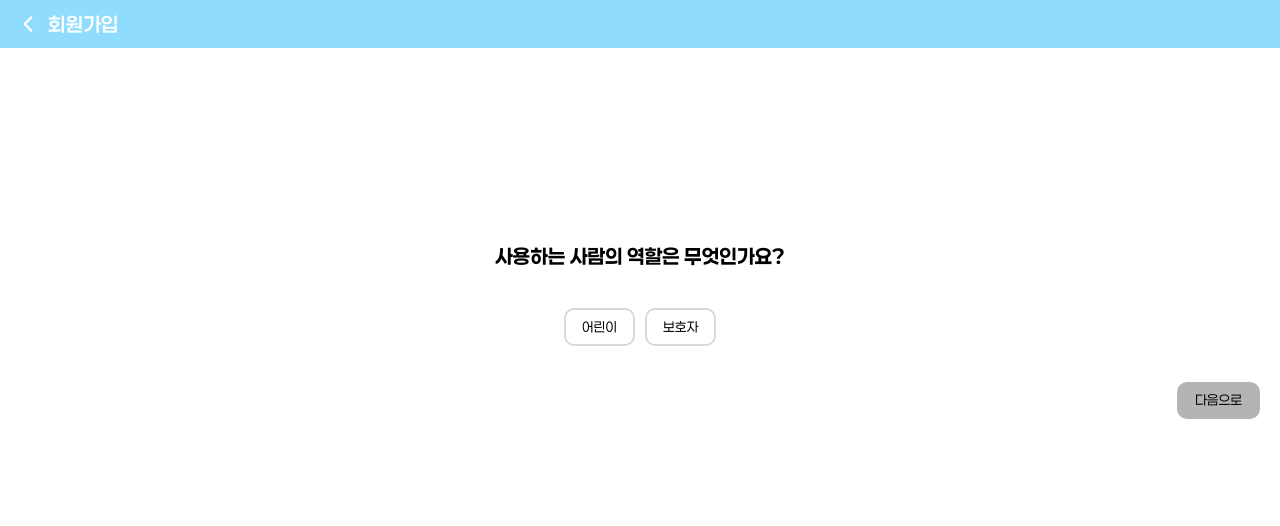
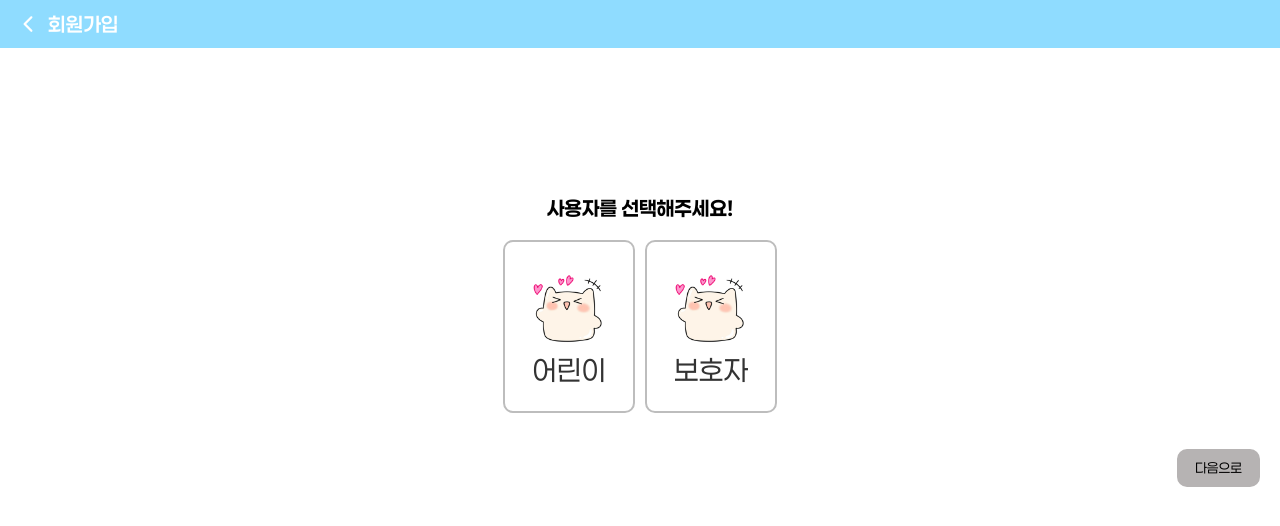
Before and after one commit to fefe1231/mongddang, a React (Vite) app in the folder frontend/: page /signup in a window 1280 px wide. Shown: the top 526 px of the page. Built offline with nearby package versions, Linux system fonts and the light colour scheme.

Commit message:
🐛 Fix/(#53, S11P31D207-212): 회원가입 UI 수정

```diff
--- a/frontend/src/pages/Signup/RoleSelector/index.tsx
+++ b/frontend/src/pages/Signup/RoleSelector/index.tsx
@@ -7,8 +7,10 @@ import {
   nextbtnCss,
   buttonGroupCss,
   mainContentCss,
+  btnCss,
 } from './styles';
-
+import { IconTypo } from '@/shared/ui/IconTypo';
+import { Icon } from '@/shared/ui/Icon';
 
 interface UserDataFormProps {
   onSubmit: () => void;
@@ -16,29 +18,34 @@ interface UserDataFormProps {
 
 export const RoleSelector = ({ onSubmit }: UserDataFormProps) => {
   const [role, setRole] = useState<'S' | 'P' | undefined>(undefined);
+
+  const ChildrenHander = () => {
+    setRole('S');
+  };
+
   return (
     <div css={mainContentCss}>
       <div css={containerCss}>
         <Typography color="dark" size="1.25" weight={700}>
-          사용하는 사람의 역할은 무엇인가요?
+          사용자를 선택해주세요!
         </Typography>
         <div css={buttonGroupCss}>
-          <Button
-            color={'light'}
-            fontSize="1"
-            variant={role === 'S' ? 'contained' : 'outlined'}
-            handler={() => setRole('S')}
-          >
-            어린이
-          </Button>
-          <Button
-            color={'light'}
-            fontSize="1"
-            variant={role === 'P' ? 'contained' : 'outlined'}
-            handler={() => setRole('P')}
-          >
-            보호자
-          </Button>
+          <div css={btnCss(role, 'S')} onClick={() => setRole('S')}>
+            <IconTypo
+              fontSize="1.75"
+              icon="/img/%EB%A7%90%EB%9E%911.png"
+              menu="어린이"
+              size={5}
+            />
+          </div>
+          <div css={btnCss(role, 'P')} onClick={() => setRole('P')}>
+            <IconTypo
+              fontSize="1.75"
+              icon="/img/%EB%A7%90%EB%9E%911.png"
+              menu="보호자"
+              size={5}
+            />
+          </div>
         </div>
       </div>
       <div css={nextbtnCss}>
@@ -47,7 +54,7 @@ export const RoleSelector = ({ onSubmit }: UserDataFormProps) => {
           color={'light'}
           fontSize="1"
           variant={'contained'}
-          handler={()=>onSubmit()}
+          handler={() => onSubmit()}
         >
           다음으로
         </Button>
--- a/frontend/src/pages/Signup/RoleSelector/styles.ts
+++ b/frontend/src/pages/Signup/RoleSelector/styles.ts
@@ -1,3 +1,5 @@
+import ColorStyle from '@/shared/ui/styles/colorStyles';
+import { Colors } from '@/shared/ui/styles/globalStyles';
 import { css } from '@emotion/react';
 
 export const mainContentCss = css`
@@ -11,15 +13,15 @@ export const containerCss = css`
   flex-direction: column;
   justify-content: center;
   align-items: center;
-  gap: 20px;
+  gap: 10px;
   padding: 20px;
-  margin: 11rem 0 1rem;
+  margin: 8rem 0 1rem;
 `;
 
 export const buttonGroupCss = css`
   display: flex;
   gap: 10px;
-  margin-top: 20px;
+  margin-top: 10px;
 `;
 
 export const nextbtnCss = css`
@@ -27,3 +29,14 @@ export const nextbtnCss = css`
   justify-content: flex-end;
   padding-right: 1.25rem;
 `;
+
+// 수정된 btnCss 함수
+export const btnCss = (role: string | undefined, currentRole: 'S' | 'P') => css`
+  border: 2px solid ${role === currentRole ? Colors['primary'][400] : Colors['dark'][400]};
+  display: flex;
+  flex-direction: column;
+  align-items: center;
+  justify-content: center;
+  padding: 1.5rem;
+  border-radius: 0.625rem;
+`;
```
